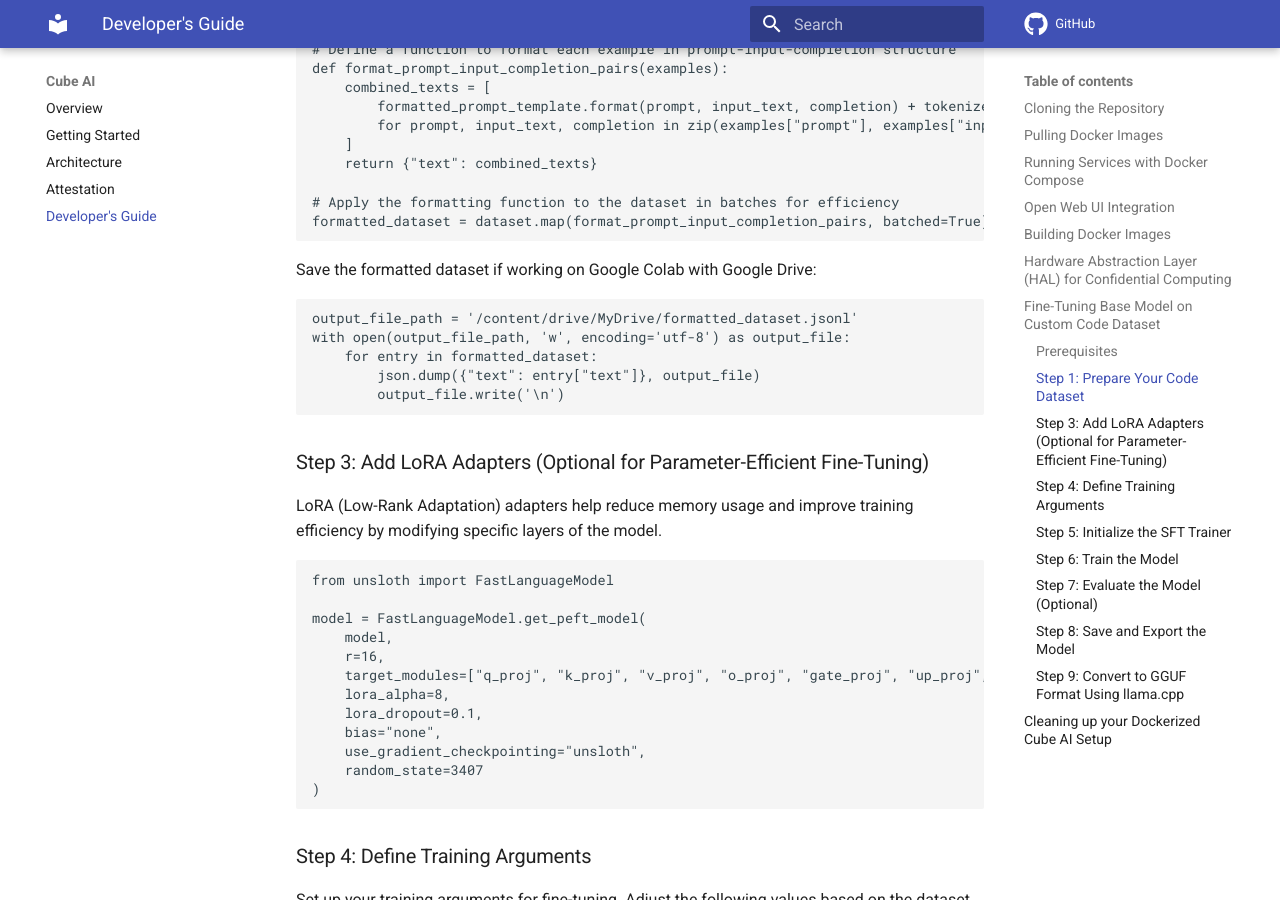
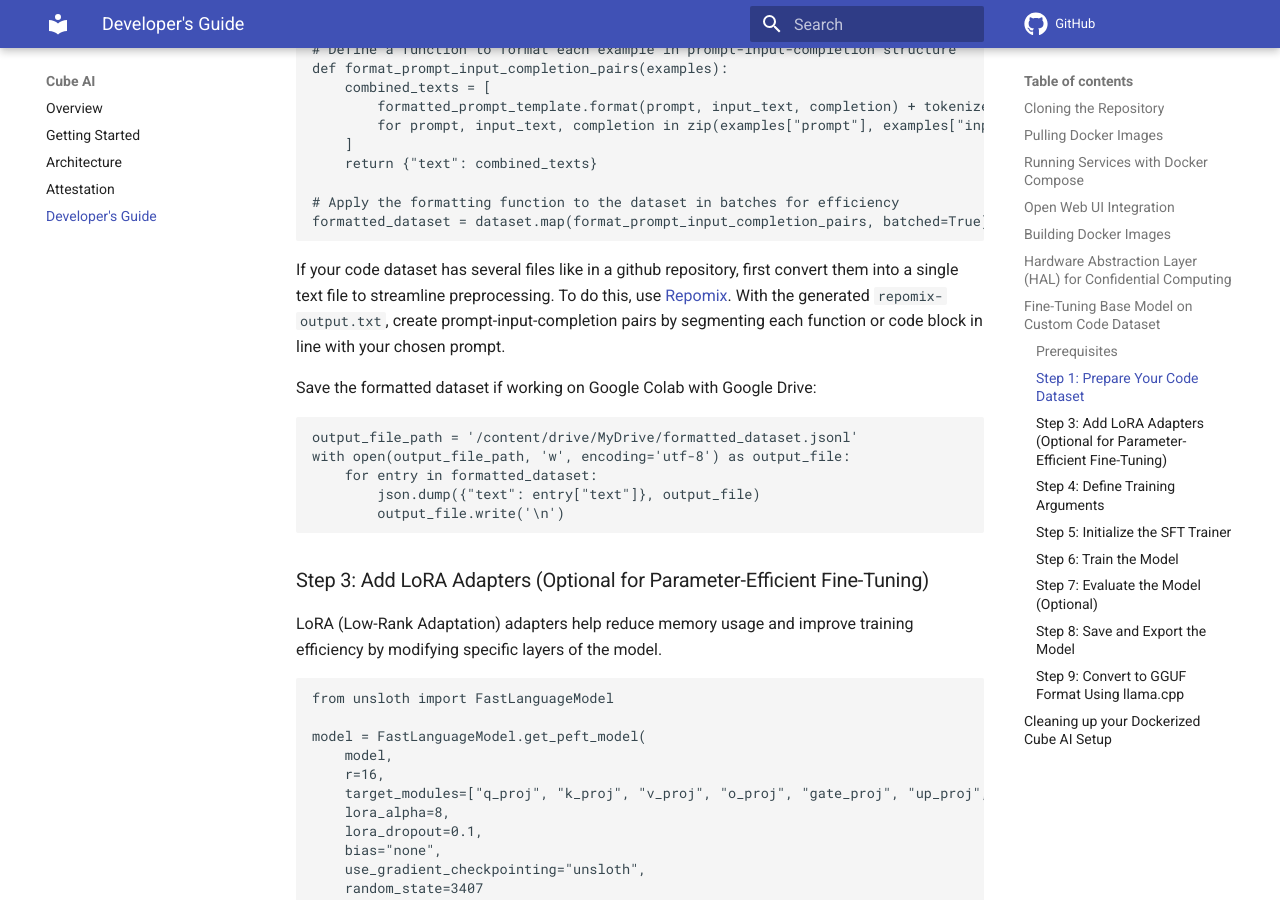
Before and after one commit to ultravioletrs/cube-docs, an MkDocs documentation site: the page built from docs/developer-guide.md, in a window 1280 px wide and 900 px high, scrolled down 3937 px. Built offline with MkDocs 1.6.1 and Material for MkDocs 9.7.7, drawn with Linux system fonts in a browser that asks for light colours; comment, search, counter and statistics services are not loaded.

Commit message:
Add repomix/repopack
Signed-off-by: JeffMboya <jangina.mboya@gmail.com>

````diff
--- a/docs/developer-guide.md
+++ b/docs/developer-guide.md
@@ -164,6 +164,8 @@ def format_prompt_input_completion_pairs(examples):
 formatted_dataset = dataset.map(format_prompt_input_completion_pairs, batched=True)
 ```
 
+If your code dataset has several files like in a github repository, first convert them into a single text file to streamline preprocessing. To do this, use [Repomix](https://github.com/yamadashy/repomix). With the generated `repomix-output.txt`, create prompt-input-completion pairs by segmenting each function or code block in line with your chosen prompt.
+
 Save the formatted dataset if working on Google Colab with Google Drive:
 
 ```python
````
